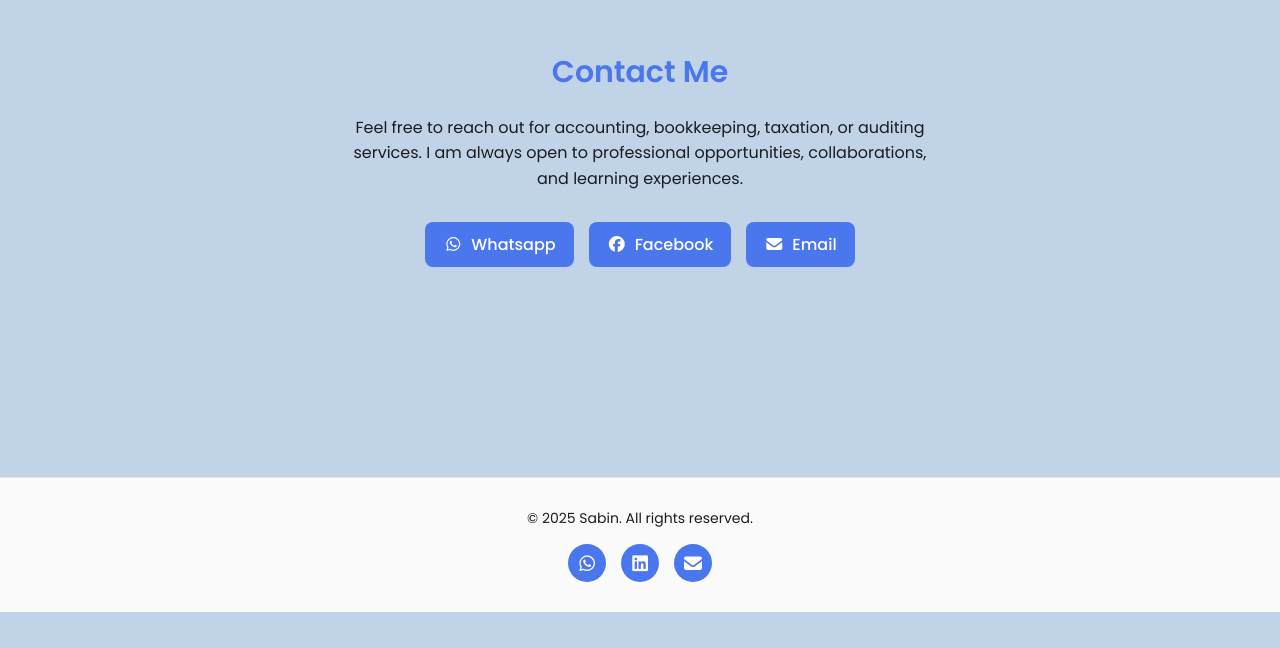
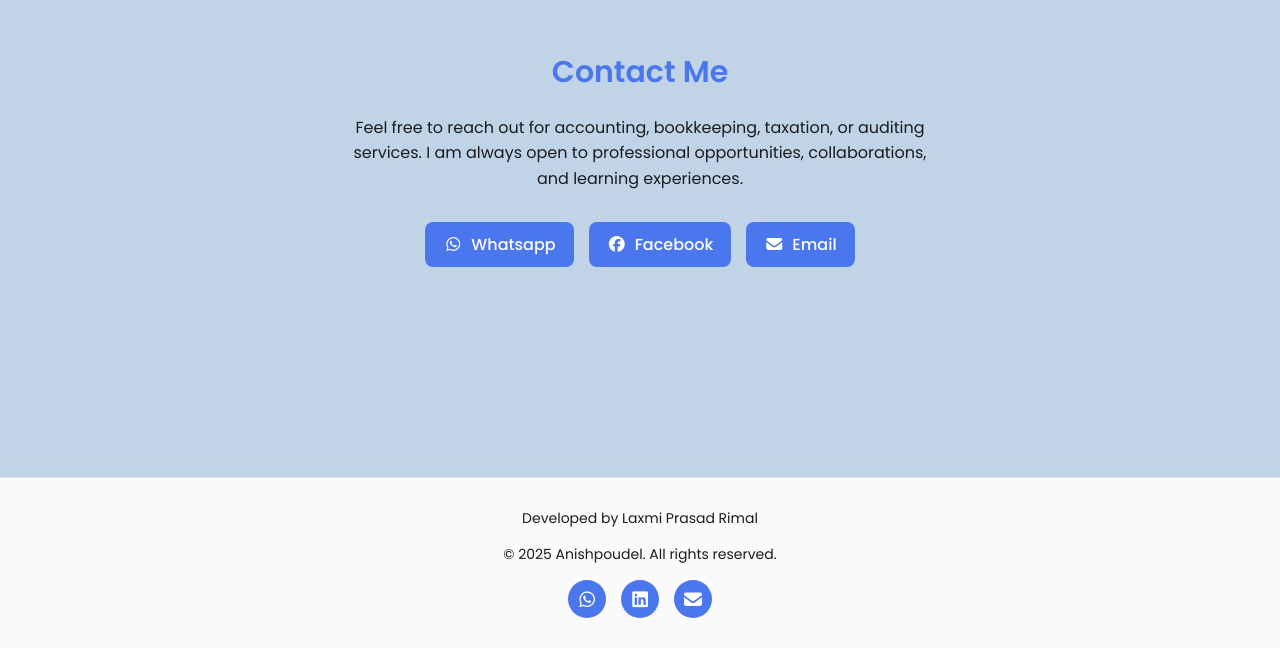
Before and after one commit to anishpoudell/anishpoudel, a plain HTML site: page index.html in a window 1280 px wide. Shown: the part 1949-2597 px from the top of the page. Before the commit the page ends 2561 px from the top, so only its background shows below. Drawn offline with Linux system fonts and the light colour scheme.

Commit message:
Update index.html

```diff
--- a/index.html
+++ b/index.html
@@ -139,7 +139,8 @@ I have built a <b>solid foundation in business economics </b> and continuously s
 </body>
 <footer>
    <div class="footer-container">
-    <p>&copy; 2025 Sabin. All rights reserved.</p>
+       <p>Developed by Laxmi Prasad Rimal</p>
+    <p>&copy; 2025 Anishpoudel. All rights reserved.</p>
     <div class="social-links">
       <a href="https://wa.me/9779814985729" target="_blank" rel="noopener noreferrer">
         <i class="fa-brands fa-whatsapp"></i>
```
